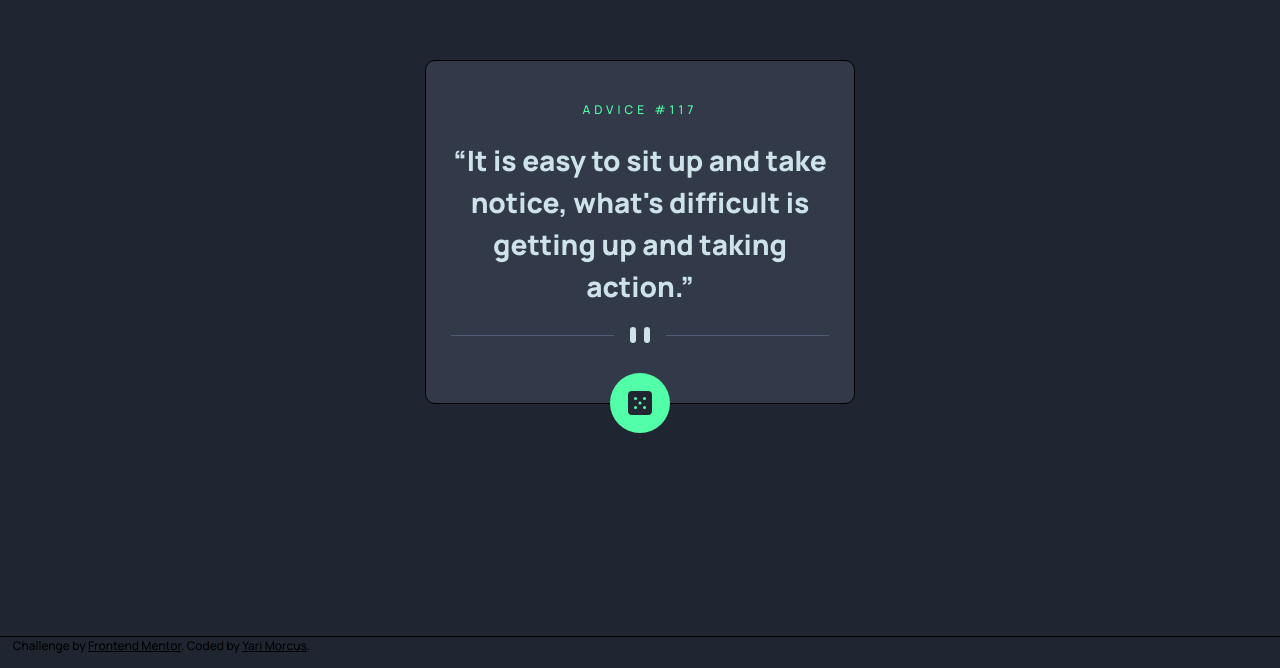
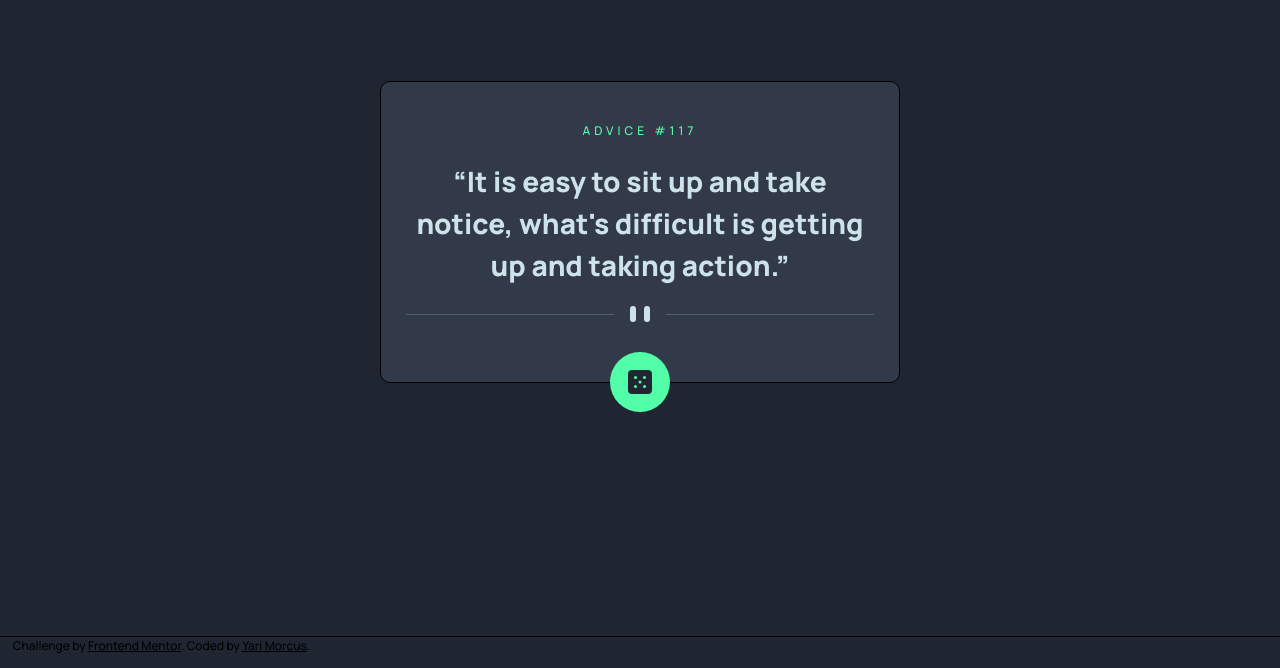
Before and after one commit to YariMorcus/advice-generator-app, a website built with Parcel: page src/index.html in a window 1280 px wide. Shown: the part 132-800 px from the top of the page. Built offline with nearby package versions, Linux system fonts and the light colour scheme.

Commit message:
Tablet & desktop: Increase max-width card

```diff
--- a/src/scss/components/_advice-generator.scss
+++ b/src/scss/components/_advice-generator.scss
@@ -61,7 +61,7 @@
   }
 
   @include m.breakpoint-md() {
-    max-width: 43rem;
+    max-width: 52rem;
   }
 
   @include m.orientation-landscape() {
```
